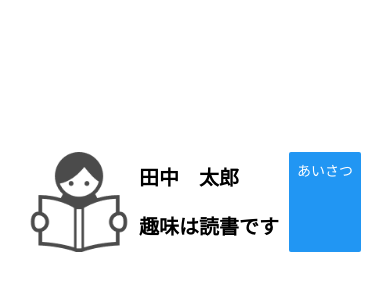
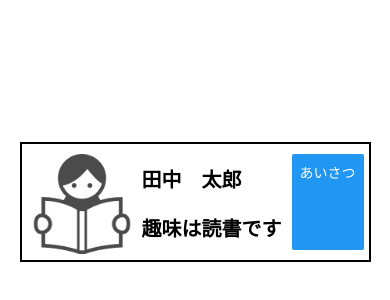
Before and after one commit to kohta9521/TodoApp_React_Native, a React Native app in the folder 3.ReactNatice/: screen / in a window 390 px wide. Shown: the part 220-520 px from the top of the page. Built offline with nearby package versions, Linux system fonts and the light colour scheme.

Commit message:
add this lesson is basic lesson about react native

```diff
--- a/3.ReactNatice/App.js
+++ b/3.ReactNatice/App.js
@@ -44,6 +44,10 @@ const styles = StyleSheet.create({
   },
   baseView: {
     flexDirection: "row",
+    borderWidth: 2,
+    height: 120,
+    padding: 10,
+    width: "90%",
   },
   text: {
     color: "black",
```
